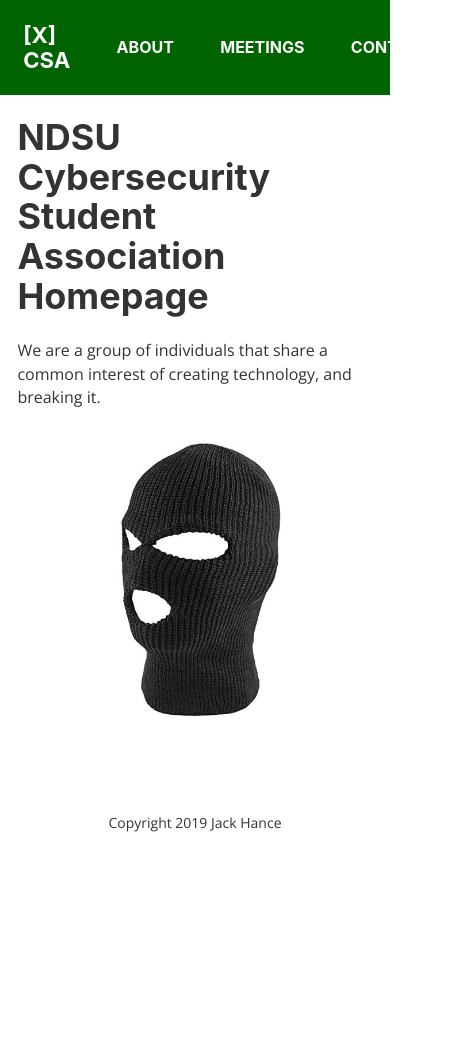
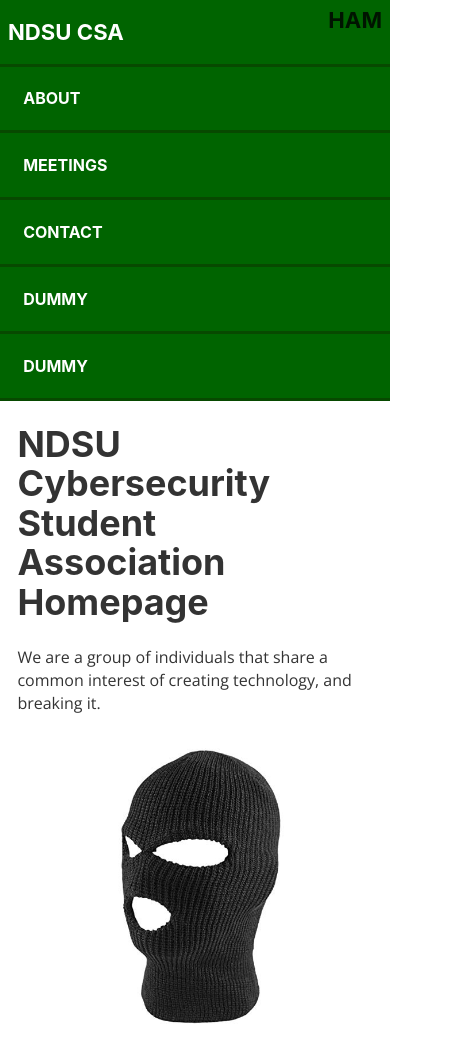
Before and after one commit to NDSU-CSA/ndsu-csa.github.io, a Gatsby site: page / in a window 390 px wide. Shown: the top 1042 px of the page, 453 px wide, since content can reach past the window. Before the commit the page ends 844 px from the top, so only its background shows below. Built offline with nearby package versions, Linux system fonts and the light colour scheme; Gatsby itself is replaced by a stand-in of ours.

Commit message:
mobile but half way because there isnt animations yet

```diff
--- a/gatsby-config.js
+++ b/gatsby-config.js
@@ -1,7 +1,7 @@
 module.exports = {
     siteMetadata: {
         title: `[REDACTED] Cybersecurity Student Association`,
-        titleShort: `[X] CSA`,
+        titleShort: `NDSU CSA`,
         description: `The [REDACTED] Cybersecurity Student Association strives to be the very best at any and all legal hacking activites.`,
         author: `Jack Hance`,
         school: `[REDACTED]`,
--- a/package.json
+++ b/package.json
@@ -13,6 +13,7 @@
     "gatsby-plugin-sharp": "^2.0.14",
     "gatsby-source-filesystem": "^2.0.8",
     "gatsby-transformer-sharp": "^2.1.8",
+    "npm": "^6.6.0",
     "prop-types": "^15.6.2",
     "react": "^16.6.3",
     "react-dom": "^16.6.3",
--- a/src/components/header.js
+++ b/src/components/header.js
@@ -2,7 +2,10 @@ import PropTypes from 'prop-types'
 import React from 'react'
 
 import NavItem from '../components/navbar/navItem'
-import NavHead from '../components/navbar/navHead'
+import NavLogo from '../components/navbar/navLogo'
+import NavBody from '../components/navbar/navBody'
+
+import '../css/header.css'
 
 /**
  * Header
@@ -12,24 +15,19 @@ import NavHead from '../components/navbar/navHead'
  * @param siteTitle title for site, placed in large letters in banner
  */
 const Header = ({ siteTitle }) => (
-    <div style={{
-        background: `darkgreen`,
-        marginBottom: `1.45rem`,
-    }}>
-
-        <div style={{
-            maxWidth: 960,
-            display: `flex`,
-            flexDirection: `row`,
-            flexGrow: 1,
-            alignItems: `center`
-        }}>
-            <NavHead link='/' body={siteTitle} />
-
+    <div class="nav">
+        <div class="nav-head">
+            <NavLogo link='/' body={siteTitle} />
+            <div class="nav-hamburger" style={{verticalAlign: `center`}}><h3>HAM</h3></div>
+        </div>
+        <NavBody>
             <NavItem link='/about' body='ABOUT' />
             <NavItem link='/meetings' body='MEETINGS' />
             <NavItem link='/contact' body='CONTACT' />
-        </div>
+
+            <NavItem link='/dummy' body='DUMMY' />
+            <NavItem link='/dummy' body='DUMMY' />
+        </NavBody>
     </div>
 );
 
--- /dev/null
+++ b/src/components/navbar/navBody.js
@@ -0,0 +1,26 @@
+import React from 'react';
+
+
+class NavBody extends React.Component {
+    constructor(props) {
+        super(props);
+    }
+
+    slideDown() {
+
+    }
+
+    slideUp() {
+
+    }
+
+    render() {
+        return (
+            <div class="nav-body">
+                {this.props.children}
+            </div>
+        )
+    }
+}
+
+export default NavBody;
--- a/src/components/navbar/navItem.js
+++ b/src/components/navbar/navItem.js
@@ -10,11 +10,10 @@ import { Link } from 'gatsby'
  *
  * @param link where to link to
  * @param body text of item
+ * @returns formatted nav item element
  */
 const NavItem = ( { link, body } ) => (
-    <div style={{
-        padding: `1.45rem`
-    }}>
+    <div class="nav-item">
         <h4 style={{ margin: 0 }}>
             <Link to={link} style={{
                 color: `white`,
--- a/src/components/navbar/navHead.js
+++ b/src/components/navbar/navLogo.js
@@ -3,10 +3,18 @@ import PropTypes from 'prop-types'
 
 import { Link } from 'gatsby'
 
-const NavHead = ( { link, body } ) => (
-    <div style={{
-    padding: `1.45rem`
-    }}>
+/**
+ *
+ * NavLogo
+ *
+ * Takes given information and turns into the head of the navbar
+ *
+ * @param link link to
+ * @param body label text
+ * @returns a nav head element
+ */
+const NavLogo = ( { link, body } ) => (
+    <div class="nav-logo">
         <h3 style={{ margin: 0 }}>
             <Link to={link} style={{
                 color: `white`,
@@ -18,14 +26,14 @@ const NavHead = ( { link, body } ) => (
     </div>
 );
 
-NavHead.propTypes = {
+NavLogo.propTypes = {
     link: PropTypes.string,
     body: PropTypes.string
 }
 
-NavHead.defaultProps = {
+NavLogo.defaultProps = {
     link: ``,
     body: ``
 }
 
-export default NavHead
+export default NavLogo
--- /dev/null
+++ b/src/css/header.css
@@ -0,0 +1,106 @@
+
+.nav {
+    background: darkgreen;
+    margin-bottom: 1.45rem;
+    display: flex;
+    flex-direction: row;
+}
+
+.nav-logo, .nav-item, .nav-hamburger {
+    padding: 1.45rem;
+}
+
+.nav-head {
+    display: flex;
+    flex-direction: row;
+    justify-content: space-between;
+    align-items: center;
+}
+
+.nav-body {
+    max-width: 960;
+    display: flex;
+    flex-direction: row;
+    flex-grow: 1;
+    align-items: center;
+}
+
+@media(min-width: 900px) {
+    .nav-hamburger {
+        display: none;
+    }
+
+    .nav {
+        margin-bottom: 1.45rem;
+        flex-direction: row;
+    }
+
+    .nav-logo, .nav-item, .nav-hamburger {
+        padding: 1.45rem;
+    }
+
+    .nav-head {
+        flex-direction: row;
+        justify-content: space-between;
+        align-items: center;
+    }
+
+    .nav-body {
+        max-width: 960;
+        display: flex;
+        flex-direction: row;
+        flex-grow: 1;
+        align-items: center;
+    }
+    .nav-head, .nav-item  {
+        border: none;
+    }
+}
+
+@media(max-width: 900px) {
+    .nav {
+        flex-direction: column;
+    }
+    .nav-body {
+        flex-direction: column;
+        align-items: left;
+    }
+    .nav-hamburger {
+        display: show;
+    }
+    .nav-logo, .nav-hamburger {
+        padding: 0.5rem;
+    }
+    .nav-head, .nav-item  {
+        border-bottom: 3px solid #074900;
+    }
+    .nav-item {
+        width: 100%;
+    }
+}
+
+.slide-up {
+    height: 0px;
+    -webkit-transition: height 0.25s ease-in;
+       -moz-transition: height 0.25s ease-in;
+        -ms-transition: height 0.25s ease-in;
+         -o-transition: height 0.25s ease-in;
+            transition: height 0.25s ease-in;
+}
+
+.slide-up>.nav-head, .slide-up>.nav-item {
+    border-bottom: none;
+}
+
+.slide-down {
+    height: auto;
+    -webkit-transition: height 0.25s ease-in;
+       -moz-transition: height 0.25s ease-in;
+        -ms-transition: height 0.25s ease-in;
+         -o-transition: height 0.25s ease-in;
+            transition: height 0.25s ease-in;
+}
+
+.slide-down>.nav-head, .slide-down>.nav-item {
+    border-bottom: 3px solid #074900;
+}
--- a/src/pages/index.js
+++ b/src/pages/index.js
@@ -3,7 +3,6 @@ import React from 'react'
 import Layout from '../components/layout/layout'
 import Image from '../components/image'
 import SEO from '../components/seo'
-
 
 const IndexPage = () => (
     <Layout>
```
Also changed, not shown: src/components/card/contactCard.js (+14 -0 lines), src/components/seo.js (+12 -0 lines), src/fragments/fragments.js (+7 -0 lines), src/pages/meetings.js (+4 -3 lines), src/css/custom.css (line endings or trailing spaces), 1 other file.
